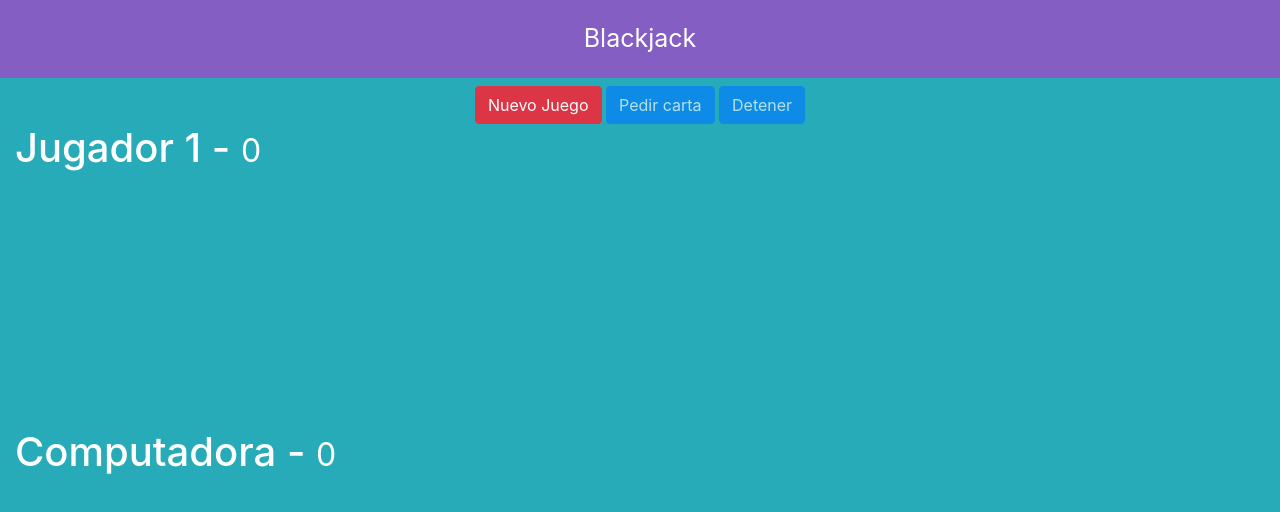
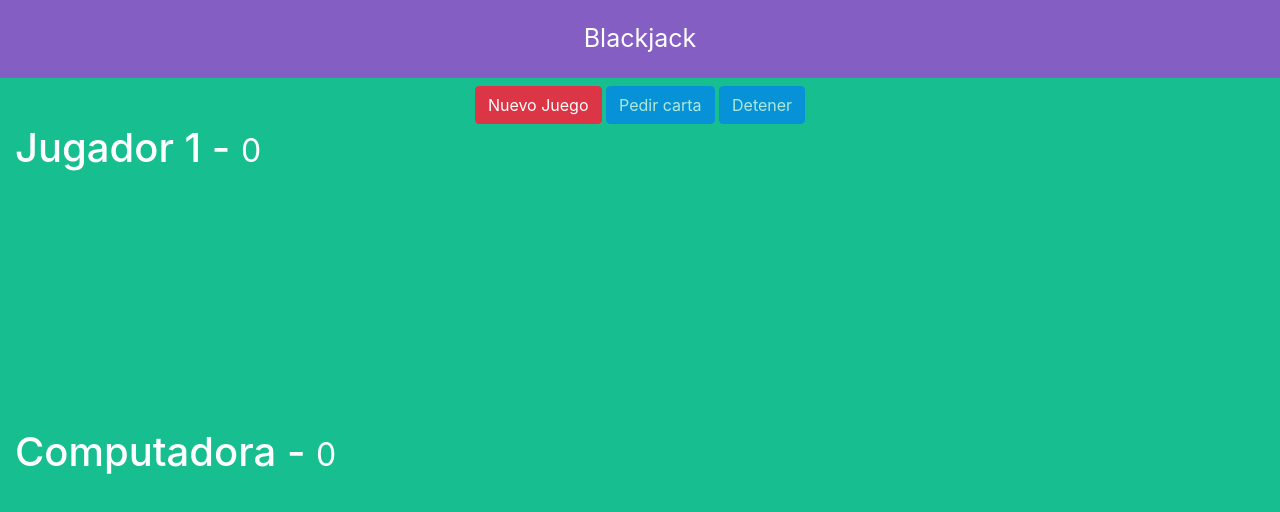
Before and after one commit to RoiFuries/Blackjack, a plain HTML site: page index.html in a window 1280 px wide. Drawn offline with nearby package versions, Linux system fonts and the light colour scheme.

Commit message:
change color

```diff
--- a/assets/css/style.css
+++ b/assets/css/style.css
@@ -1,6 +1,6 @@
 html, body{
     margin: 0px;
-    background-color: #28abb9;
+    background-color: #17bf90;
     color: white;
 }
 
```
